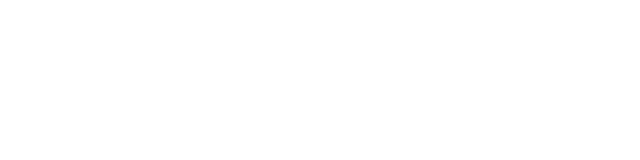
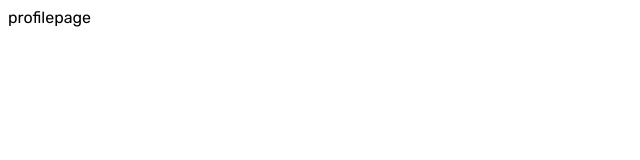
Before and after one commit to Samstar10/Connect-Verse, a React (Create React App) app in the folder client/: page /profile/1 in a window 1280 px wide. Shown: the top 160 px of the page, without its empty margins (0-640 px from the left). Built offline with nearby package versions, Linux system fonts and the light colour scheme.

Commit message:
React Redux File Folder Architecture and React Router

```diff
--- a/client/src/App.js
+++ b/client/src/App.js
@@ -1,9 +1,19 @@
 import './App.css';
+import { BrowserRouter, Navigate, Routes, Route } from 'react-router-dom';
+import HomePage from 'scenes/homePage';
+import LoginPage from 'scenes/loginPage';
+import ProfilePage from 'scenes/profilePage';
 
 function App() {
   return (
     <div className="app">
-
+      <BrowserRouter>
+        <Routes>
+          <Route path='/' element={<LoginPage />} />
+          <Route path='/home' element={<HomePage />} />
+          <Route path='/profile/:userId' element={<ProfilePage />} />
+        </Routes>
+      </BrowserRouter>
     </div>
   );
 }
--- /dev/null
+++ b/client/src/scenes/loginPage/index.jsx
@@ -0,0 +1,5 @@
+const LoginPage = () => {
+    return <div>homepage</div>
+}
+
+export default LoginPage
--- /dev/null
+++ b/client/src/scenes/navbar/index.jsx
@@ -0,0 +1,5 @@
+const Navbar = () => {
+    return <div>navbar</div>
+}
+
+export default Navbar
--- /dev/null
+++ b/client/src/scenes/profilePage/index.jsx
@@ -0,0 +1,5 @@
+const ProfilePage = () => {
+    return <div>profilepage</div>
+}
+
+export default ProfilePage
```
